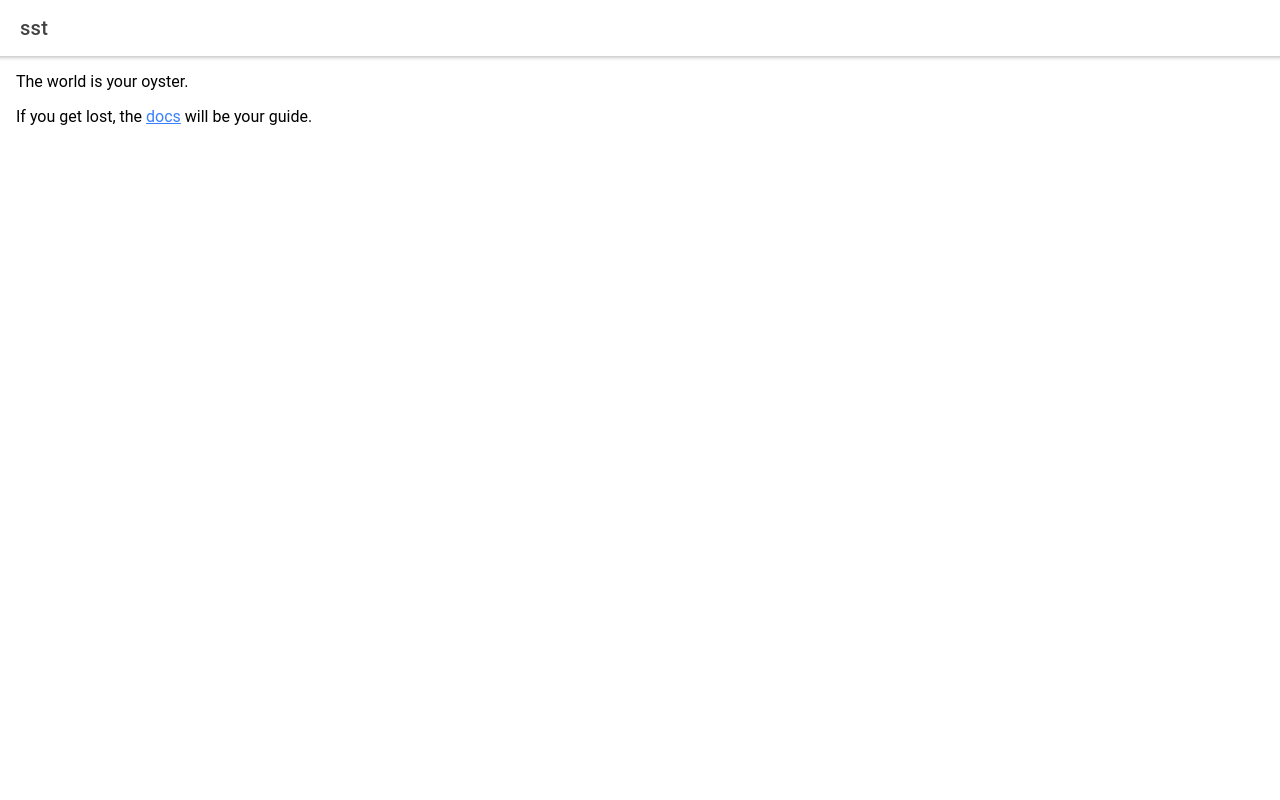
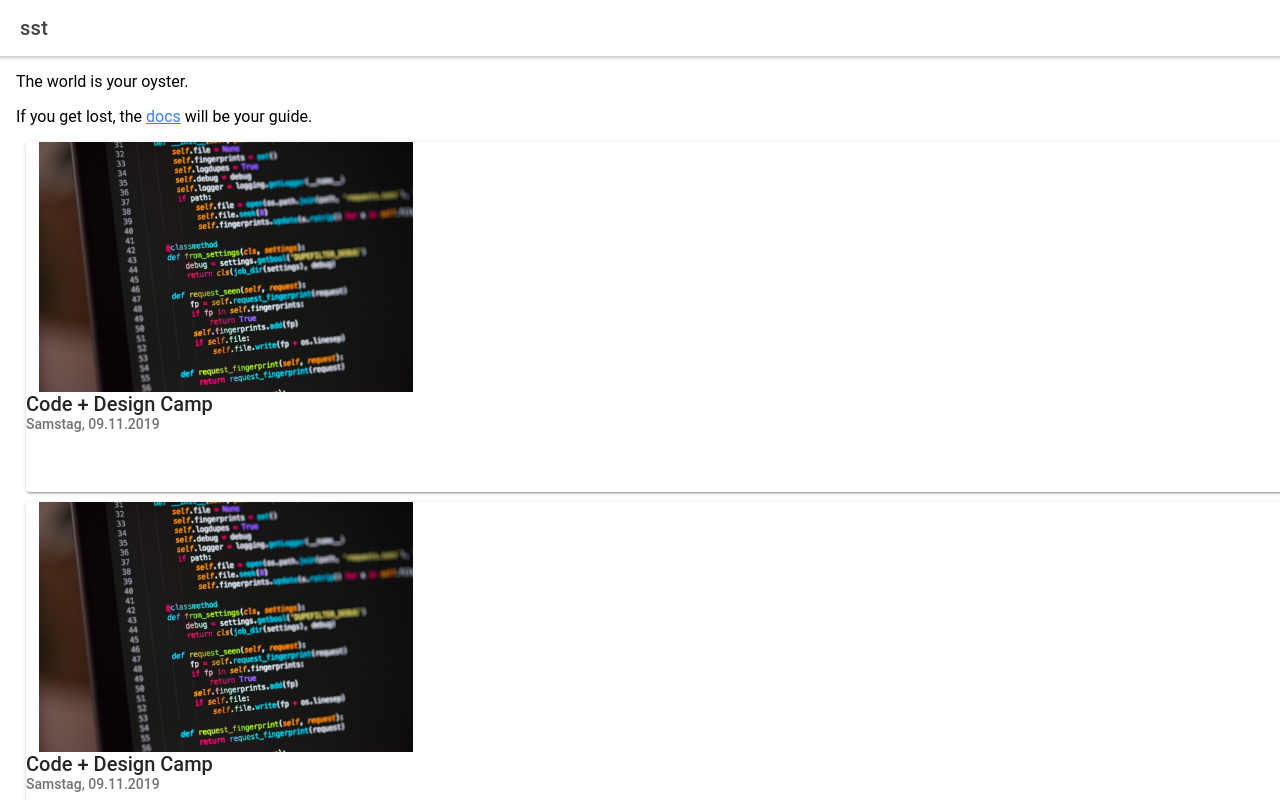
Before and after one commit to dominikspiertzambient/partycipation, a React (Create React App) app: page /home in a window 1280 px wide. Built offline with nearby package versions, Linux system fonts and the light colour scheme; the HTML template or start-up script is replaced by a standard one.

Commit message:
my changes

```diff
--- a/src/App.tsx
+++ b/src/App.tsx
@@ -2,7 +2,7 @@ import React from 'react';
 import { Redirect, Route } from 'react-router-dom';
 import { IonApp, IonRouterOutlet } from '@ionic/react';
 import { IonReactRouter } from '@ionic/react-router';
-import { Home } from './pages/Home';
+import { Home } from './pages/Home/Home';
 
 /* Core CSS required for Ionic components to work properly */
 import '@ionic/react/css/core.css';
@@ -22,6 +22,7 @@ import '@ionic/react/css/display.css';
 
 /* Theme variables */
 import './theme/variables.css';
+import {Card} from "./pages/Home/Card/Card";
 
 const App: React.FC = () => (
   <IonApp>
@@ -29,6 +30,7 @@ const App: React.FC = () => (
       <IonRouterOutlet>
         <Route path="/home" component={Home} exact={true} />
         <Route exact path="/" render={() => <Redirect to="/home" />} />
+        <Route path="/Card" component={Card} />
       </IonRouterOutlet>
     </IonReactRouter>
   </IonApp>
--- /dev/null
+++ b/src/pages/Home/Card/Card.css
@@ -0,0 +1,9 @@
+.bild1 {
+    height:250px;
+    width:400px;
+}
+
+.box{
+    height:350px;
+    width:1510px;
+}
--- /dev/null
+++ b/src/pages/Home/Card/Card.tsx
@@ -0,0 +1,13 @@
+import React, {FC} from "react";
+import "./Card.css"
+import src from "../../../img/Download.jpg"
+import {IonCard, IonCardSubtitle, IonCardTitle, IonImg} from "@ionic/react";
+
+
+export const Card: FC = () => (
+    <IonCard className="box">
+        <IonImg className="bild1" src={src}/>
+        <IonCardTitle>Code + Design Camp</IonCardTitle>
+        <IonCardSubtitle>Samstag, 09.11.2019</IonCardSubtitle>
+    </IonCard>
+);
--- a/src/pages/Home.tsx
+++ b/src/pages/Home/Home.tsx
@@ -1,6 +1,7 @@
 import {IonContent, IonHeader, IonPage, IonTitle, IonToolbar} from '@ionic/react';
 import React, {FC} from 'react';
 import "./Home.css"
+import {Card} from "./Card/Card";
 
 export const Home: FC = () => ( // return
     <IonPage>
@@ -18,6 +19,8 @@ export const Home: FC = () => ( // return
                 </a>{' '}
                 will be your guide.
             </p>
+            <Card />
+            <Card />
         </IonContent>
     </IonPage>
 );
```
Also changed, not shown: src/img/Download.jpg (added), src/pages/Home/Home.css (added).
